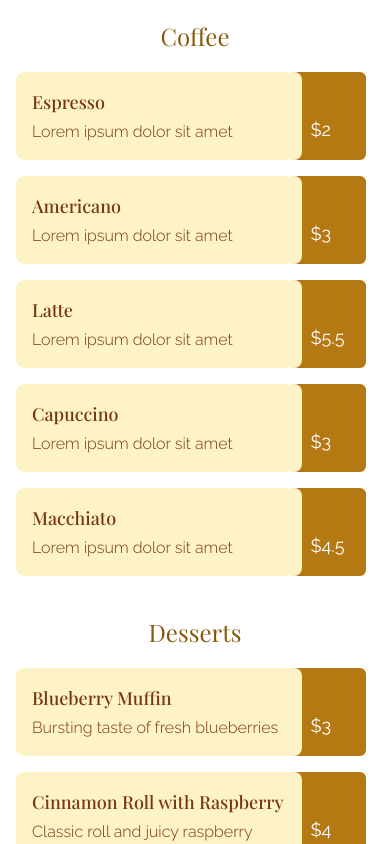
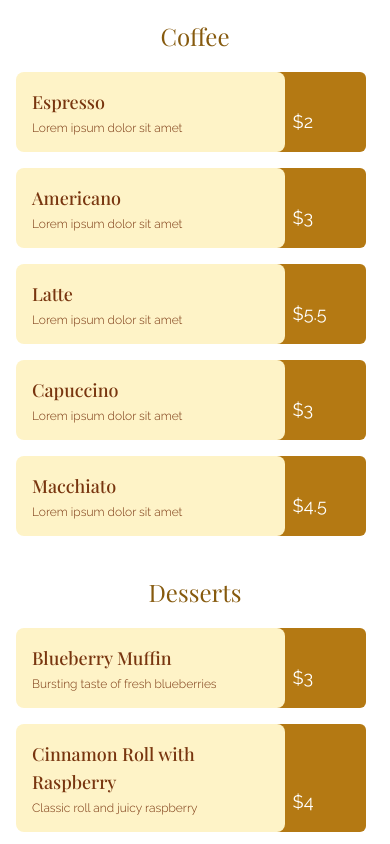
Before and after one commit to moonlik/coffee-shop-project, a React (Create React App) app: page / in a window 390 px wide. Shown: the part 1980-2824 px from the top of the page. Built offline with nearby package versions, Linux system fonts and the light colour scheme.

Commit message:
Fixed responsive text and width of product cards

```diff
--- a/src/Header.js
+++ b/src/Header.js
@@ -17,7 +17,7 @@ export default function Header(props) {
                 aria-label="Global">
                 <div className="hidden md:block md:ml-10 md:pr-4 md:space-x-8">
                   {props.navigation.map((nav) => (
-                    <a key={nav.name} href={nav.href} className="font-medium tracking-wider uppercase text-brown-700 hover:text-yellow-500">
+                    <a key={nav.name} href={nav.href} className="font-medium tracking-wider uppercase text-brown-500 hover:text-brown-700">
                       {nav.name}
                     </a>
                   ))}
--- a/src/Product.js
+++ b/src/Product.js
@@ -3,11 +3,11 @@ export default function Product(props) {
         <>
             {props.productItems.map((product) => (
                 <div className="flex mb-4 w-full transition duration-500 ease-out transform hover:scale-105 cursor-pointer" key={product.id} onClick={() => props.addToCart(product)}>
-                    <div className="relative z-10 bg-yellow-100 px-4 py-4 md:py-6 border-current rounded-lg text-yellow-900 w-4/5">
+                    <div className="relative z-10 bg-yellow-100 px-4 py-4 md:py-6 border-current rounded-lg text-yellow-900 w-3/4 sm:w-4/5">
                         <p className="font-serif font-medium text-lg mb-1 md:mb-3">{product.name}</p>
-                        <p className="font-light">{product.description}</p>
+                        <p className="text-xs md:text-base font-light">{product.description}</p>
                     </div>
-                    <div className="relative transform -translate-x-2 rounded-r-md p-4 bg-brown-500 text-white w-1/5 flex items-end">
+                    <div className="relative transform -translate-x-2 rounded-r-md p-4 bg-brown-500 text-white w-1/4 sm:w-1/5 flex items-end">
                         <p className="text-lg">${product.price}</p>
                     </div>
                 </div>
```
